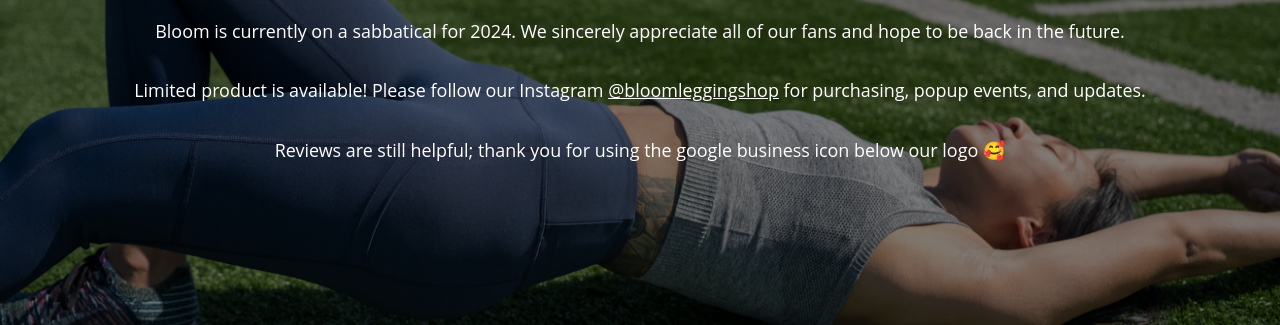
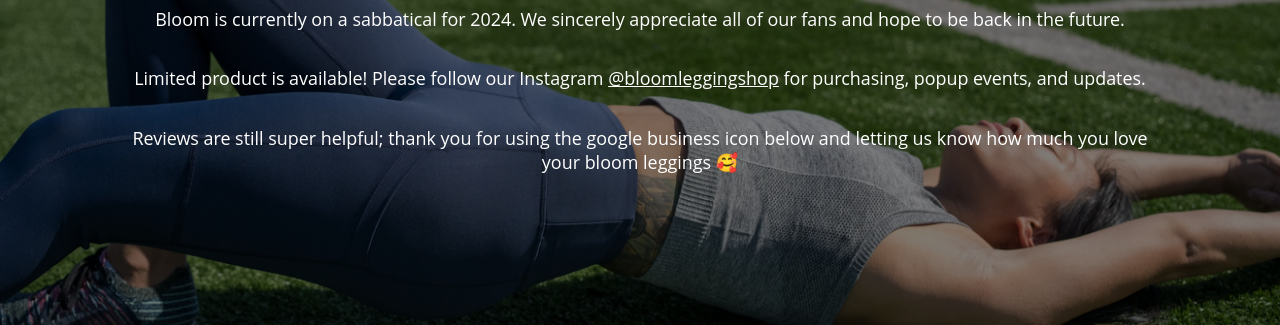
Before and after one commit to giothinks/bloom-landing-page, a plain HTML site: page index.html in a window 1280 px wide. Shown: the part 402-727 px from the top of the page. Drawn offline with Linux system fonts and the light colour scheme.

Commit message:
Update index.html

```diff
--- a/index.html
+++ b/index.html
@@ -73,7 +73,7 @@
                     <!-- Your HTML content with the link -->
                      <p>Limited product is available! Please follow our Instagram <a href="https://www.instagram.com/bloomleggingshop">@bloomleggingshop</a> for purchasing, popup events, and updates.</p>
 
-                    <p>Reviews are still helpful; thank you for using the google business icon below our logo 🥰</p>
+                    <p>Reviews are still super helpful; thank you for using the google business icon below and letting us know how much you love your bloom leggings 🥰</p>
                     </div>
 
                     <div class="social-icons">
```
